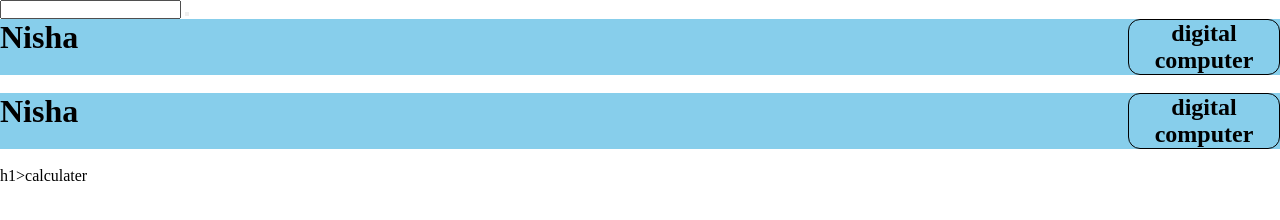
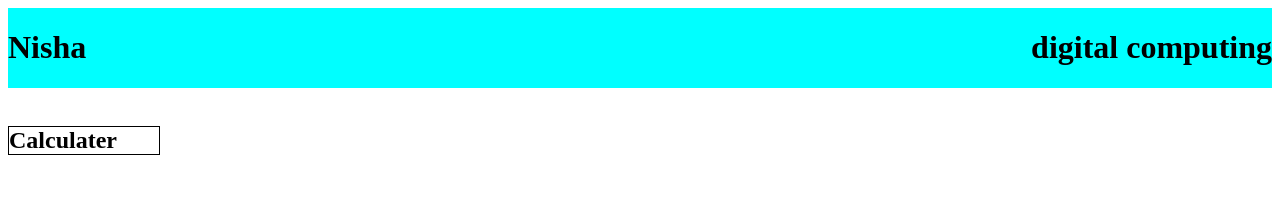
Before and after one commit to itzinoocent/digital-computing, a plain HTML site: page index.html in a window 1280 px wide. Drawn offline with Linux system fonts and the light colour scheme.

Commit message:
Update index.html

```diff
--- a/index.html
+++ b/index.html
@@ -3,94 +3,35 @@
 <head>
     <meta charset="UTF-8">
     <meta name="viewport" content="width=device-width, initial-scale=1.0">
-    <title>task.nisha</title>
+    <title>Document</title>
           <style>
-    *{
-        margin: 0;
-        padding: 0;
-    }
         header{
             display: flex;
             justify-content: space-between;
-    background-color: skyblue;
+            align-items: center;
+            background-color: aqua;
         }
+
         a{
            text-decoration: none;
            color: black;
-
         }
         h2{
-    border: 1px solid black;
-    border-radius: 12px;
+            border: 1px solid;
             width: 150px;
-    text-align: center;
         }
-.project{
-    display: flex;
-
-}
-
-
-
-
     </style>
 </head>
 <body>
-    <div class="main">
-        <input type="text" name="" id="">
-        <button></button>
-
-    </div>
     <header>
         <h1>Nisha</h1>
-    <h2>digital computer </h2>
+        <h1>digital computing</h1>
     </header><br>
 
- <a href="<!DOCTYPE html>
-<html lang="en">
-<head>
-    <meta charset="UTF-8">
-    <meta name="viewport" content="width=device-width, initial-scale=1.0">
-    <title>task.nisha</title>
-<style>
-    *{
-        margin: 0;
-        padding: 0;
-    }
-header{
-    display: flex;
-    justify-content: space-between;
-    background-color: skyblue;
-}
-a{
-    text-decoration: none;
-    color: black;
+    <div class="project">
 
-}
-h2{
-    border: 1px solid black;
-    border-radius: 12px;
-    width: 150px;
-    text-align: center;
-}
-.project{
-    display: flex;
-
-}
-
-
-
-
-</style>
-</head>
-<body>
-
- <header>
-    <h1>Nisha</h1>
-    <h2>digital computer </h2>
- </header><br>
-
- <a href="https://itzinoocent.github.io/NISHU-PATEL/">h1>calculater</h1> </a>
+        <a href=" https://itzinoocent.github.io/digital-computing/"><h2>Calculater</h2></a>
+    </div>
 
 
 </body>
```
Lines whose indentation alone changed are shown as unchanged.
